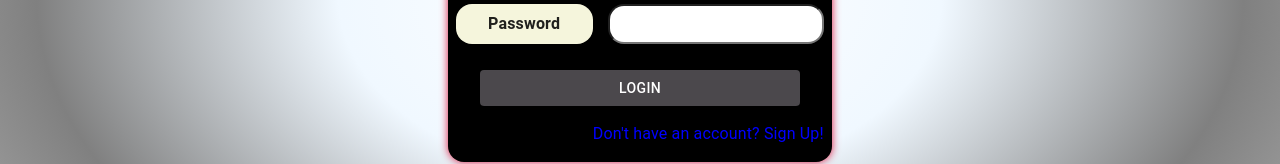
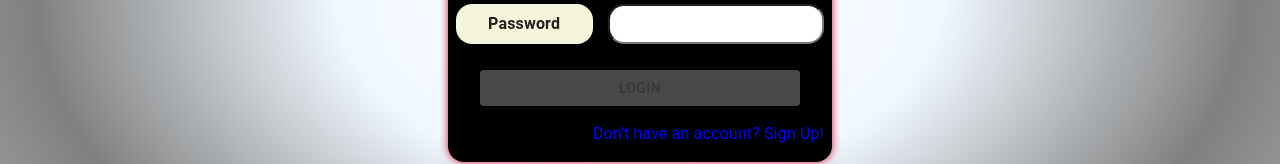
Before and after one commit to Amil-Gupta/major_project, a React (Create React App) app in the folder frontend/: page /login in a window 1280 px wide. Shown: the part 404-568 px from the top of the page. Built offline with nearby package versions, Linux system fonts and the light colour scheme.

Commit message:
disabled sign up on error, disabled login and signup on empty fields

```diff
--- a/frontend/src/components/LoginPage.js
+++ b/frontend/src/components/LoginPage.js
@@ -221,7 +221,7 @@ function LoginPage() {
                             margin: '1rem 0'
                             }}
                         onClick={handleLogin}
-                        disabled={accountIdErrors.length || passwordErrors.length}
+                        disabled={accountIdErrors.length || passwordErrors.length || !accountId.length || !password.length}
                         >
                             Login
                         </Button>
--- a/frontend/src/components/SignUpPage.js
+++ b/frontend/src/components/SignUpPage.js
@@ -243,6 +243,7 @@ function SignUpPage() {
                             margin: '1rem 0'
                             }}
                         onClick={handleSignUp}
+                        disabled={nameErrors.length || passwordErrors.length || !confirmPasswordMatch || !name.length || !password.length}
                         >
                             Sign Up
                         </Button>
```
